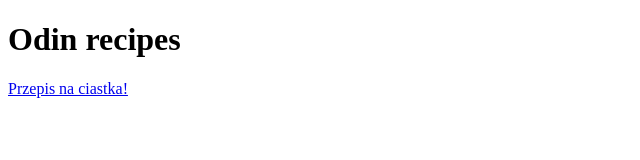
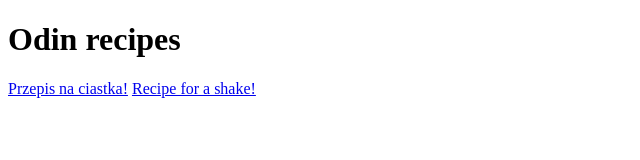
Before and after one commit to Kroxo/Odin-recipes, a plain HTML site: page index.html in a window 1280 px wide. Shown: the whole page, without its empty margins (0-640 px from the left). Drawn offline with Linux system fonts and the light colour scheme.

Commit message:
Added shake.html recipe to a website.

```diff
--- a/index.html
+++ b/index.html
@@ -8,5 +8,7 @@
 <body>
     <h1> Odin recipes</h1>
     <a href="../Odin-recipes/recipes/ciastka.html"> Przepis na ciastka!</a>
+    <a href="../Odin-recipes/recipes/shake.html"> Recipe for a shake!</a>
+
 </body>
 </html>
```
